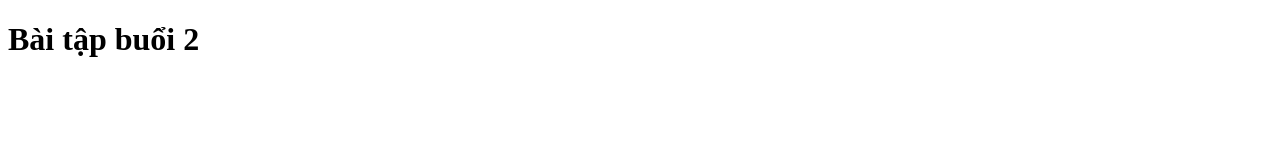
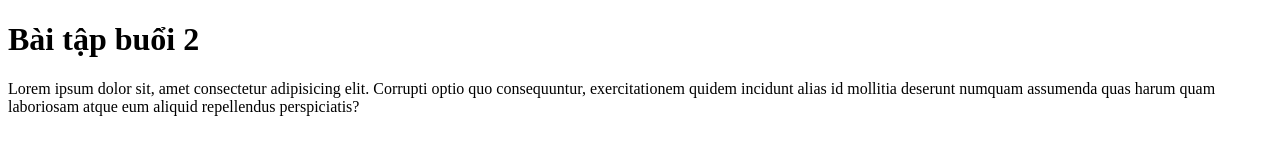
Before and after one commit to khunkim94/khunkim94.github.io, a plain HTML site: page class/lab2/index.html in a window 1280 px wide. Drawn offline with Linux system fonts and the light colour scheme.

Commit message:
thay doi lab2 file index

```diff
--- a/class/lab2/index.html
+++ b/class/lab2/index.html
@@ -1,12 +1,18 @@
 <!DOCTYPE html>
 <html lang="en">
-<head>
-    <meta charset="UTF-8">
-    <meta http-equiv="X-UA-Compatible" content="IE=edge">
-    <meta name="viewport" content="width=device-width, initial-scale=1.0">
+  <head>
+    <meta charset="UTF-8" />
+    <meta http-equiv="X-UA-Compatible" content="IE=edge" />
+    <meta name="viewport" content="width=device-width, initial-scale=1.0" />
     <title>Buổi 2</title>
-</head>
-<body>
+  </head>
+  <body>
     <h1>Bài tập buổi 2</h1>
-</body>
+    <p>
+      Lorem ipsum dolor sit, amet consectetur adipisicing elit. Corrupti optio
+      quo consequuntur, exercitationem quidem incidunt alias id mollitia
+      deserunt numquam assumenda quas harum quam laboriosam atque eum aliquid
+      repellendus perspiciatis?
+    </p>
+  </body>
 </html>
```
